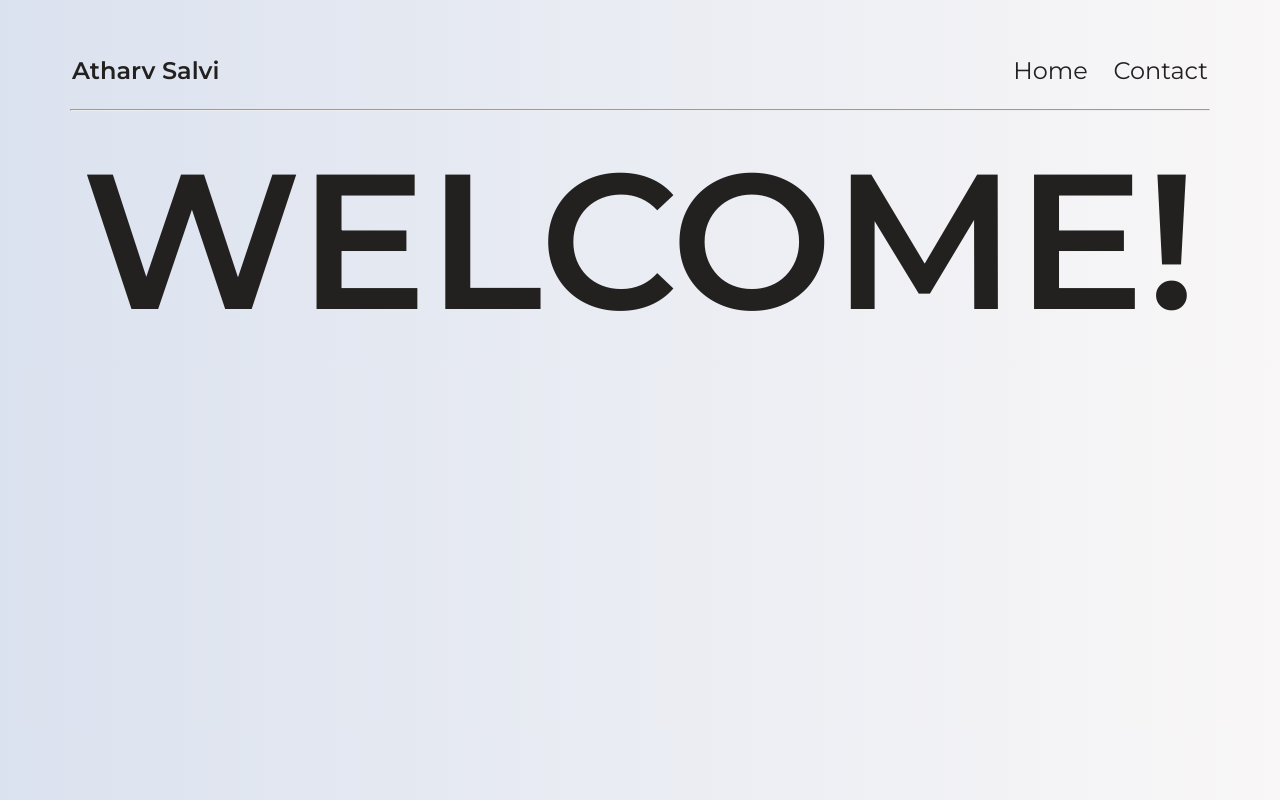
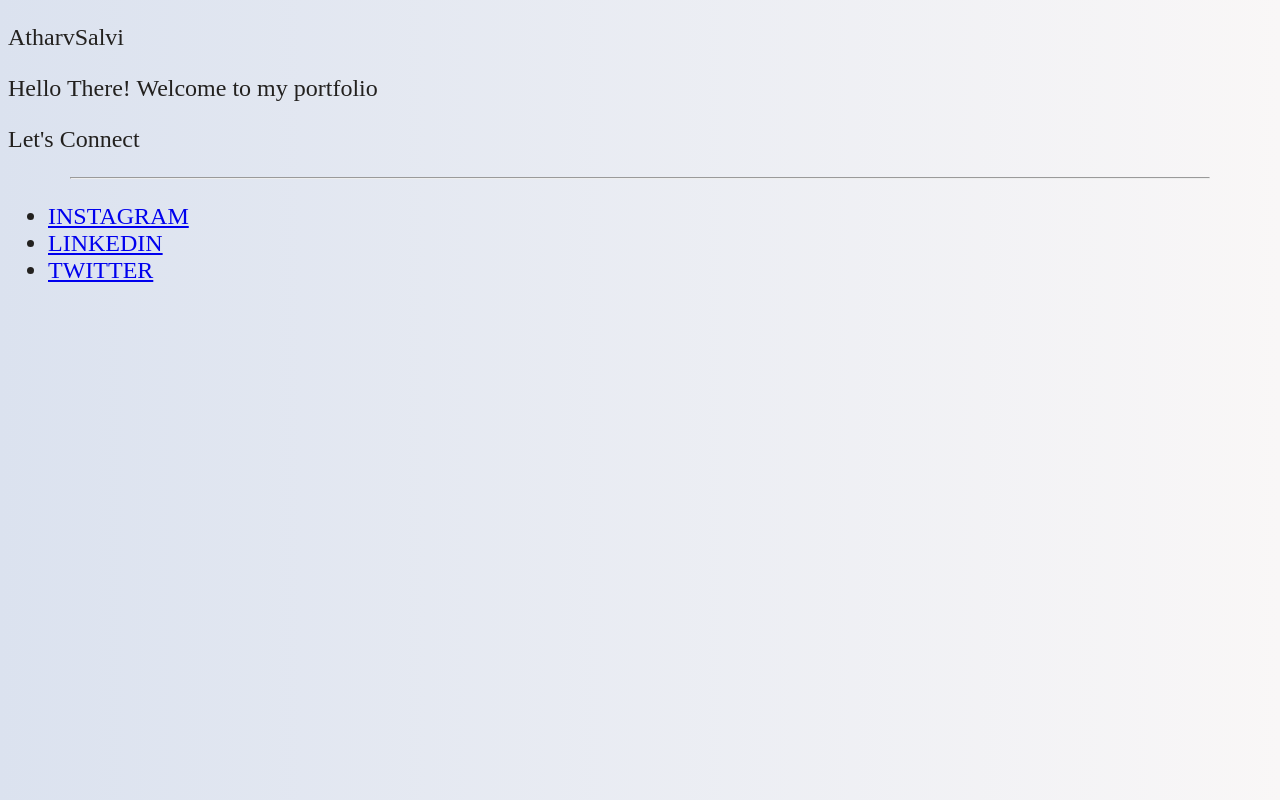
Before and after one commit to notdeadatharv/portfolio, a plain HTML site: page index.html in a window 1280 px wide. Drawn offline with Linux system fonts and the light colour scheme; a web font is replaced by a local one.

Commit message:
Update index.html

```diff
--- a/index.html
+++ b/index.html
@@ -9,33 +9,37 @@
     <meta name="viewport" content="width=device-width, initial-scale=1.0">
     <title>Portfolio</title>
     <link rel="preconnect" href="https://fonts.googleapis.com">
-    <link rel="preconnect" href="https://fonts.gstatic.com" crossorigin>
-    <link href="https://fonts.googleapis.com/css2?family=Montserrat:ital,wght@0,100..900;1,100..900&display=swap" rel="stylesheet">
+<link rel="preconnect" href="https://fonts.gstatic.com" crossorigin>
+<link href="https://fonts.googleapis.com/css2?family=Archivo:ital,wght@0,100;1,100&family=Atkinson+Hyperlegible+Next:ital@0;1&family=Outfit:wght@900&display=swap" rel="stylesheet">
 </head>
 <body>
         <header>
-            <div class="nav">
-                <div class="left"><p>Atharv Salvi</p></div>
-                <div class="right">
-                    <ul>
-                        <li>Home</li>
-                        <li>Contact</li>
-                    </ul>
+            <div class="intro">
+                <p class="name">AtharvSalvi</p>
+                <p class="align">Hello There! Welcome to my portfolio</p>
+            </div>
+        </header>
+        <main>
+            <!-- <div class="about">
+                <div class="info">
+                    <p>About Me</p>
+                    <hr>
                 </div>
 
-            </div>
-            <hr>
-            <div class="greeting">
-                <p>WELCOME!</p>
+            </div> -->
+
+        </main>
+        <footer>
+            <div class="exit">
+                <p class="message">Let's Connect</p>
+                <hr>
+                <ul>
+                    <li><a href="https://www.instagram.com/notdeadatharv/" target="_blank">INSTAGRAM</a></li>
+                    <li><a href="https://www.linkedin.com/in/atharv-salvi/" target="_blank">LINKEDIN</a></li>
+                    <li><a href="https://x.com/notdeadatharv" target="_blank">TWITTER</a></li>
+                </ul>
             </div>
 
-        </header>
-        <main>
-            <div class="intro">
-                <!-- <div class="introleft"><img src="./Assets/my_image.jpeg" /></div>
-                <div class="introright"><img src="./Assets/code.png"/></div> -->
-            </div>
-
-        </main>
+        </footer>
 </body>
 </html>
```
